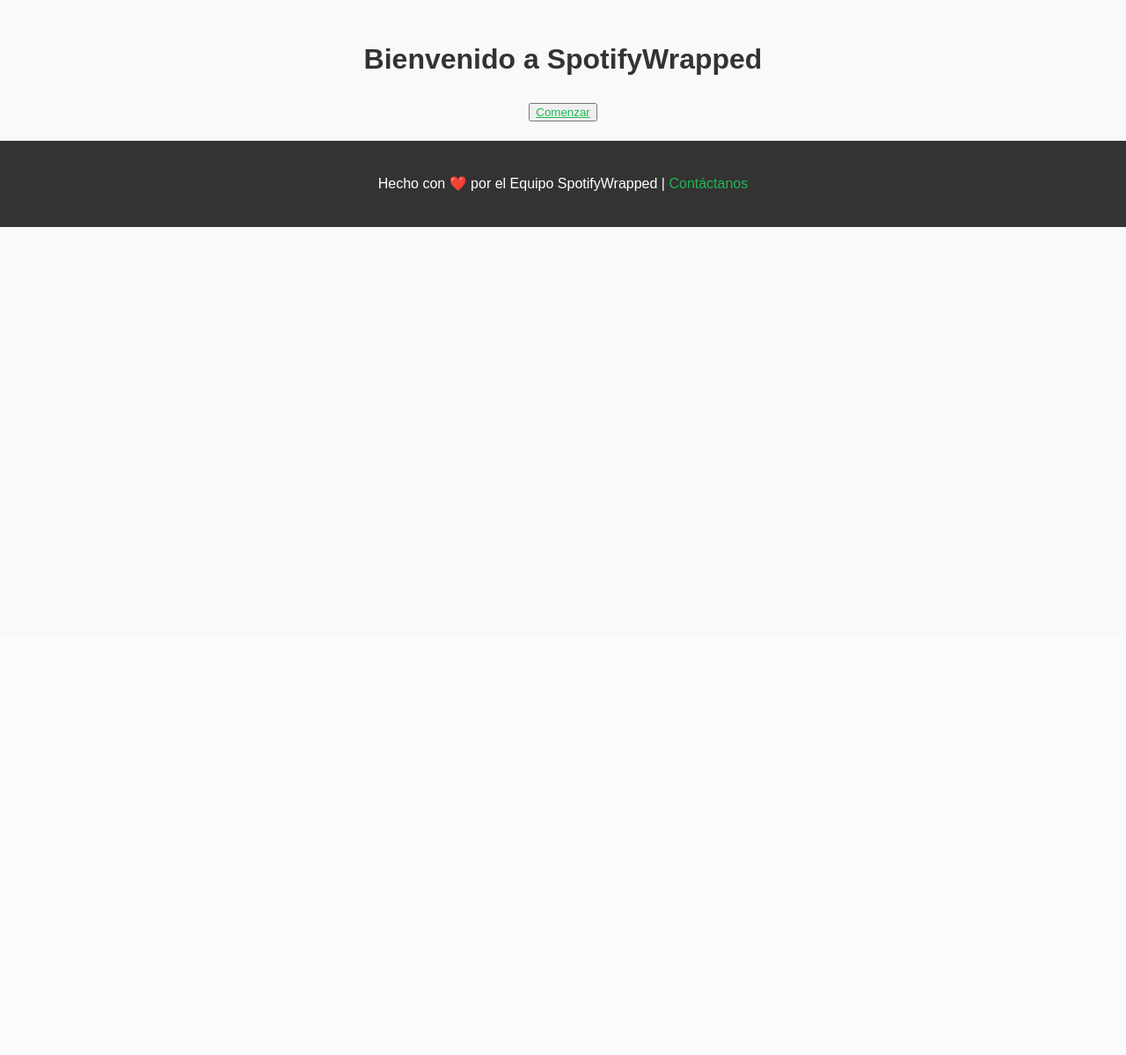
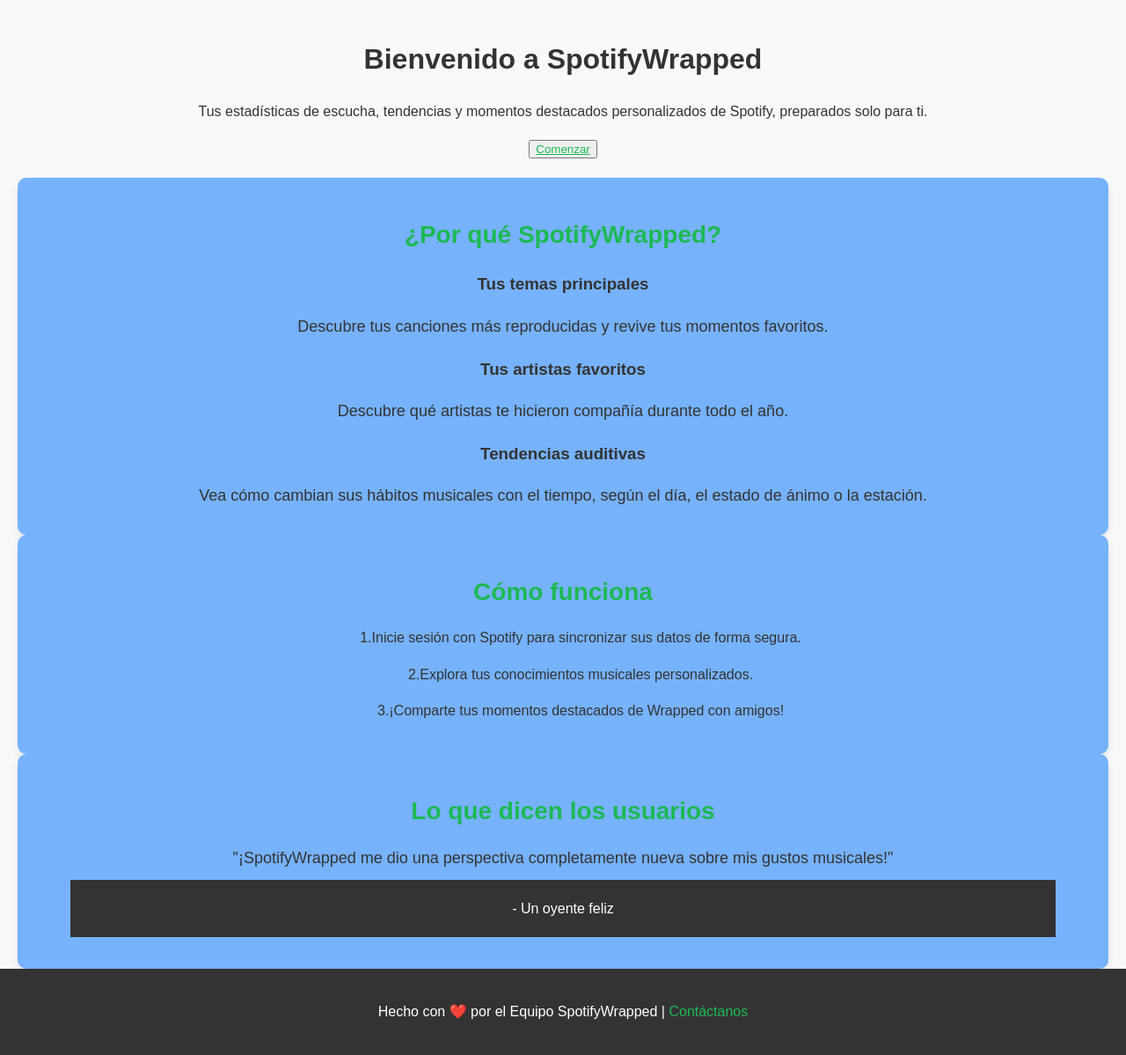
Before and after one commit to AKobir5503/SpotifyWrapped, a Django app: template wrapped/templates/landing_es.html in a window 1280 px wide. Shown: the part 78-1277 px from the top of the page at 88% size. Before the commit the page ends 336 px from the top, so only its background shows below. Run offline with Django 5.2, Linux system fonts and the light colour scheme; the template is opened without the code that fills it: most values are stand-ins (such as "Sample title", 1, 10 or a date in 2020).

Commit message:
Fixed "Get started" and translated landing page

```diff
--- a/wrapped/templates/landing_es.html
+++ b/wrapped/templates/landing_es.html
@@ -133,6 +133,7 @@
             width: 100%;
             max-width: 1200px;
             margin: 0 auto;
+            text-align: center;
         }
 
         body.light .section {
@@ -283,10 +284,51 @@
 
 <div class="hero">
     <h1>Bienvenido a SpotifyWrapped</h1>
+    <p>Tus estadísticas de escucha, tendencias y momentos destacados personalizados de Spotify, preparados solo para ti.</p>
     <button>
-        <a href="{% url 'spotify-login' %}" class="cta">Comenzar</a>
+        {% if user.is_authenticated %}
+            <a href="{% url 'dashboard' %}" class="cta">Comenzar</a>
+        {% else %}
+            <a href="{% url 'login' %}" class="cta">Comenzar</a>
+        {% endif %}
     </button>
 </div>
+
+
+<section class="section features">
+    <h2>¿Por qué SpotifyWrapped?</h2>
+    <div class="feature-list">
+        <div class="feature-item">
+            <h3>Tus temas principales</h3>
+            <p>Descubre tus canciones más reproducidas y revive tus momentos favoritos.</p>
+        </div>
+        <div class="feature-item">
+            <h3>Tus artistas favoritos</h3>
+            <p>Descubre qué artistas te hicieron compañía durante todo el año.</p>
+        </div>
+        <div class="feature-item">
+            <h3>Tendencias auditivas</h3>
+            <p>Vea cómo cambian sus hábitos musicales con el tiempo, según el día, el estado de ánimo o la estación.</p>
+        </div>
+    </div>
+</section>
+
+<section class="section how-it-works">
+    <h2>Cómo funciona</h2>
+
+    <ol>1.Inicie sesión con Spotify para sincronizar sus datos de forma segura.</ol>
+    <ol>2.Explora tus conocimientos musicales personalizados.</ol>
+    <ol>3.¡Comparte tus momentos destacados de Wrapped con amigos!</ol>
+
+</section>
+
+<section class="section testimonials">
+    <h2>Lo que dicen los usuarios</h2>
+    <blockquote>
+        <p>"¡SpotifyWrapped me dio una perspectiva completamente nueva sobre mis gustos musicales!"</p>
+        <footer>- Un oyente feliz</footer>
+    </blockquote>
+</section>
 
 <footer>
     <p>
@@ -295,45 +337,22 @@
     </p>
 </footer>
 
+
 <script>
-    const savedViewMode = localStorage.getItem("viewMode") || "{{ view_mode }}
-    ";
-    document.docum
-    n
-    Element.classN
-    savedViewMode;
+    const savedViewMode = localStorage.getItem("viewMode") || "{{ view_mode }}";
+    document.documentElement.className = savedViewMode;
 
-    document.addEventListener
-    "DOMCont nt o
-    nctio()
-    {
-        o
-        st
-        viewModeSelect = document.getEleme
-        ie - mode
-        ");
-        i
-        lect
-    )
-        {
-            i
-            wModeSelect.va
-            ewMode;
-            viewModeSelect.addEve
-            tListene(" h
-            )
-            {
-                onst
-                select
-                ue;
-                document.docum
-                n
-                Element.class
-                de;
-                localStorage
-                setItem("viewM
-                dMo
-
-            }</script>
+    document.addEventListener("DOMContentLoaded", function () {
+        const viewModeSelect = document.getElementById("view-mode");
+        if (viewModeSelect) {
+            viewModeSelect.value = savedViewMode;
+            viewModeSelect.addEventListener("change", function () {
+                const selectedMode = this.value;
+                document.documentElement.className = selectedMode;
+                localStorage.setItem("viewMode", selectedMode);
+            });
+        }
+    });
+</script>
 </body>
 </html>
```
Also changed, not shown: wrapped/templates/landing.html (+6 -1 lines), wrapped/templates/landing_de.html (+43 -1 lines).
